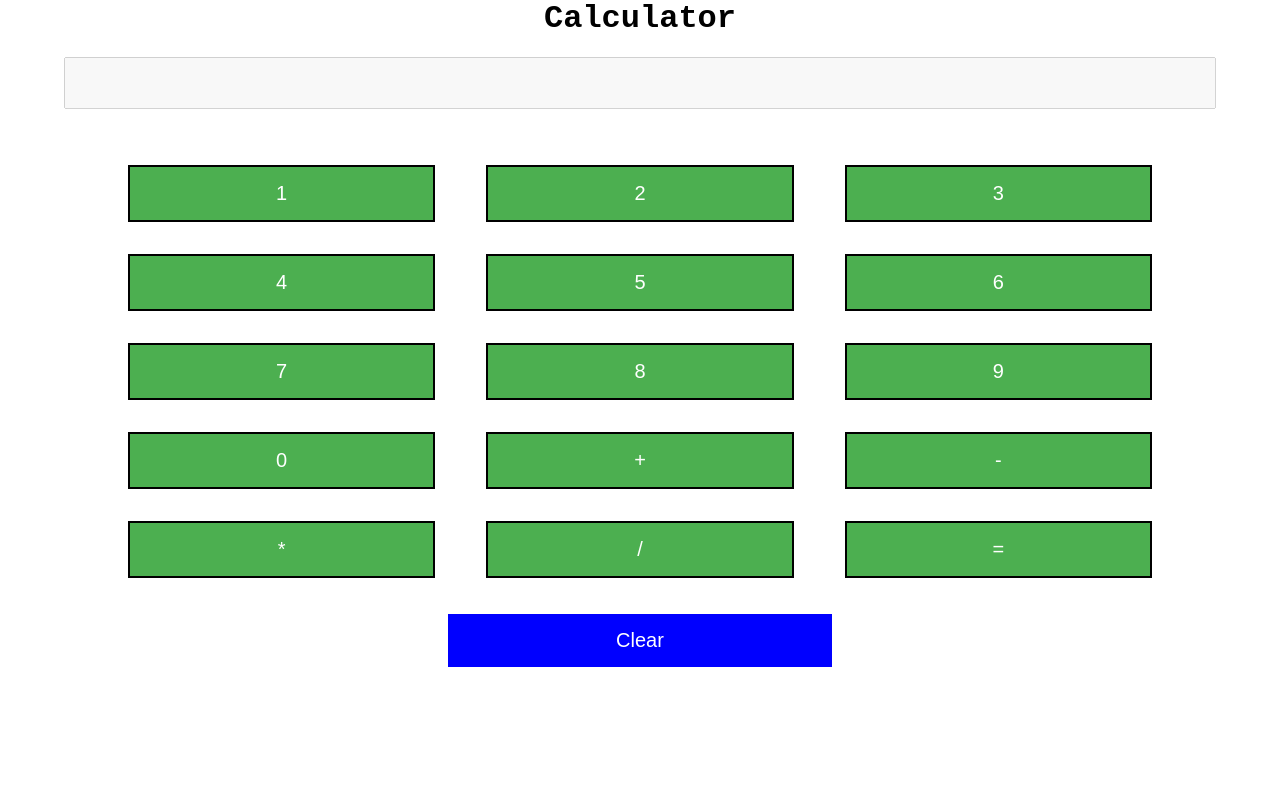
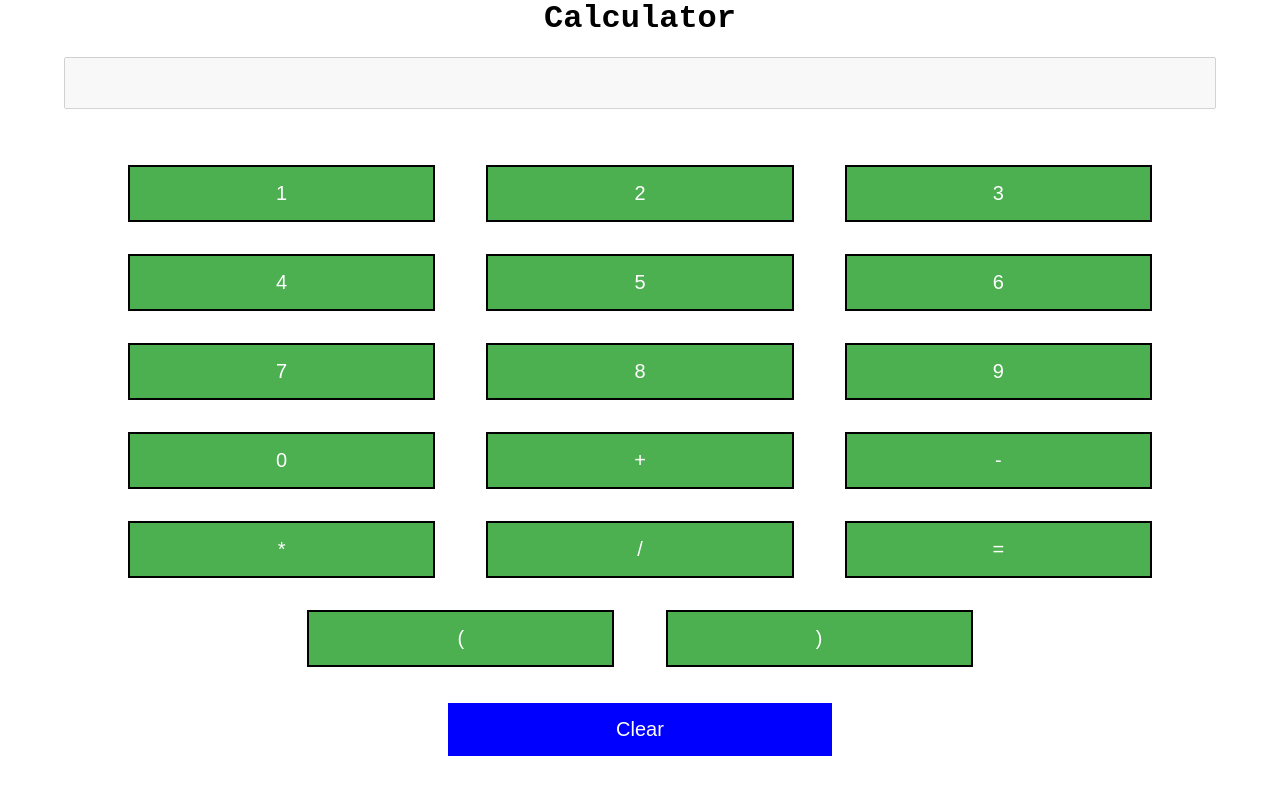
Before and after one commit to HarshMantri/reactjs-calculator, a React (Create React App) app: page / in a window 1280 px wide. Shown: the top 794 px of the page. Built offline with nearby package versions, Linux system fonts and the light colour scheme.

Commit message:
Added Brackets

```diff
--- a/src/App.js
+++ b/src/App.js
@@ -1,14 +1,30 @@
 import React, { Component } from "react";
 import Numbers from "./Numbers";
 import Operands from "./Operands";
+import Brackets from "./Brackets";
 import "./css/App.css";
 
 class App extends Component {
+  constructor(props) {
+    super(props);
+
+    this.state = {
+      numOpenedBrackets: 0,
+    };
+  }
+
   clearBtnClicked = (e) => {
     let input = document.getElementById("inputField");
     input.removeAttribute("disabled");
     input.value = "";
     input.setAttribute("disabled", "disabled");
+  };
+
+  onOpenBracket = () => {
+    this.setState({ numOpenedBrackets: this.state.numOpenedBrackets + 1 });
+  };
+  onCloseBracket = () => {
+    this.setState({ numOpenedBrackets: this.state.numOpenedBrackets - 1 });
   };
 
   render() {
@@ -23,6 +39,19 @@ class App extends Component {
     for (let op of ops) {
       operands.push(<Operands key={op} value={op} />);
     }
+    let brackets = [];
+    let bracks = ["(", ")"];
+    for (let bracket of bracks) {
+      brackets.push(
+        <Brackets
+          key={bracket}
+          value={bracket}
+          numOpenedBrackets={this.state.numOpenedBrackets}
+          onOpenBracket={this.onOpenBracket}
+          onCloseBracket={this.onCloseBracket}
+        />
+      );
+    }
 
     return (
       <div className="App">
@@ -32,6 +61,7 @@ class App extends Component {
           <section className="buttons">
             {nums}
             {operands}
+            {brackets}
           </section>
           <section className="clear">
             <button
--- /dev/null
+++ b/src/Brackets.js
@@ -0,0 +1,44 @@
+import React, { Component } from "react";
+
+class Brackets extends Component {
+  constructor(props) {
+    super(props);
+
+    this.state = {
+      value: this.props.value,
+      numOpenedBrackets: this.props.numOpenedBrackets,
+    };
+  }
+
+  sanitizeInput = () => {
+    if (this.state.value === ")") {
+      if (this.state.numOpenedBrackets !== 0) {
+        this.props.onCloseBracket();
+        return true;
+      } else {
+        return false;
+      }
+    } else {
+      this.props.onOpenBracket();
+      return true;
+    }
+  };
+
+  clickHandler = (e) => {
+    if (this.sanitizeInput()) {
+      let input = document.getElementById("inputField");
+      input.removeAttribute("disabled");
+      input.value += this.state.value;
+      input.setAttribute("disabled", "disabled");
+    }
+  };
+  render() {
+    return (
+      <button className="brackets" onClick={this.clickHandler}>
+        {this.state.value}
+      </button>
+    );
+  }
+}
+
+export default Brackets;
--- a/src/Operands.js
+++ b/src/Operands.js
@@ -10,6 +10,9 @@ class Operands extends Component {
   }
 
   inputSanity = (inputText) => {
+    if (inputText.length === 0) {
+      return false;
+    }
     let lastChar = inputText[inputText.length - 1];
     let badChar = new Set(["+", "-", "*", "/", "="]);
     if (badChar.has(lastChar)) {
@@ -41,10 +44,12 @@ class Operands extends Component {
         input.setAttribute("disabled", "disabled");
       }
     } else {
-      input.removeAttribute("disabled");
-      input.value = input.value.substring(0, input.value.length - 1);
-      input.value += this.state.value;
-      input.setAttribute("disabled", "disabled");
+      if (!input.value.length === 0) {
+        input.removeAttribute("disabled");
+        input.value = input.value.substring(0, input.value.length - 1);
+        input.value += this.state.value;
+        input.setAttribute("disabled", "disabled");
+      }
     }
   };
 
--- a/src/css/App.css
+++ b/src/css/App.css
@@ -17,7 +17,8 @@
   width: 90vw;
 }
 .numbers,
-.operands {
+.operands,
+.brackets {
   background-color: #4caf50; /* Green */
   border: 2px solid black;
   color: white;
```
